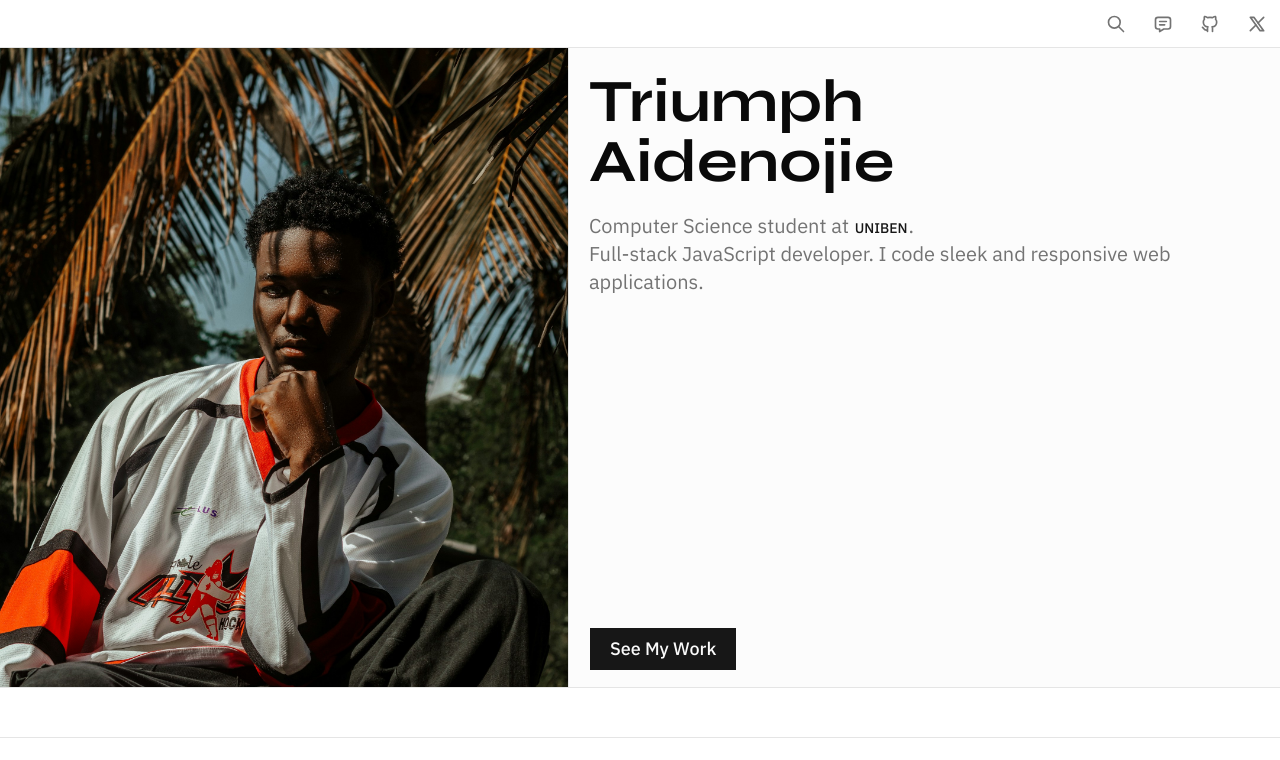
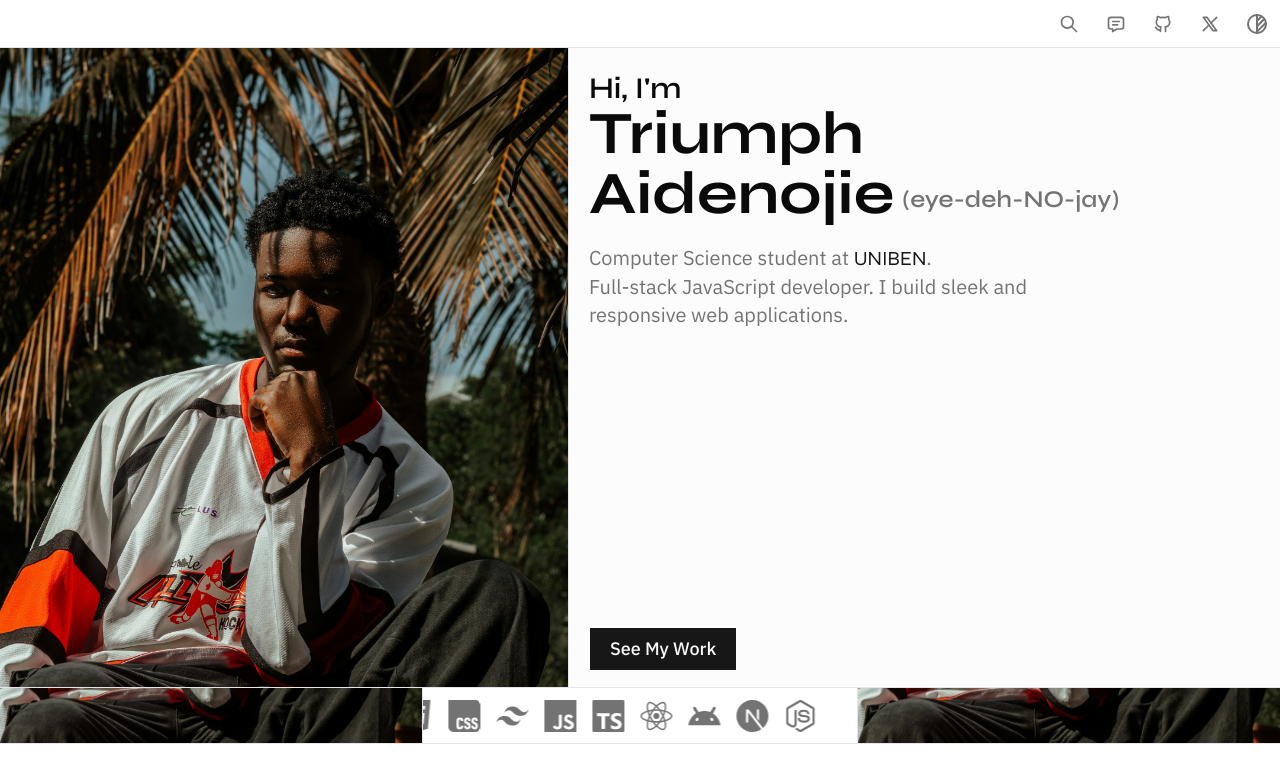
Before and after one commit to WebsTechne/portfolio, a Next.js app: page / in a window 1280 px wide. Shown: the top 760 px of the page. Built offline with nearby package versions, Linux system fonts and the light colour scheme.

Commit message:
feat(ui): add icons to marquee section

```diff
--- a/package.json
+++ b/package.json
@@ -21,6 +21,7 @@
     "react": "19.2.4",
     "react-dom": "19.2.4",
     "shadcn": "^4.7.0",
+    "simple-icons": "^16.20.0",
     "tailwind-merge": "^3.6.0",
     "tw-animate-css": "^1.4.0"
   },
--- a/src/app/globals.css
+++ b/src/app/globals.css
@@ -161,3 +161,21 @@ header[id],
 footer[id] {
   scroll-margin-top: 48px; /* match the header height */
 }
+
+.marquee-track {
+  animation: marquee 10s linear infinite;
+  @apply text-muted-foreground flex items-center gap-4;
+}
+
+.marquee-strip {
+  @apply flex shrink-0 gap-4;
+}
+
+@keyframes marquee {
+  0% {
+    transform: translateX(0);
+  }
+  100% {
+    transform: translateX(-50%);
+  } /* -50% because track = 2 strips */
+}
--- a/src/components/sections/footer.tsx
+++ b/src/components/sections/footer.tsx
@@ -17,7 +17,7 @@ export function Footer() {
   return (
     <footer id="contact" className="bg-background relative min-h-100">
       <form className="card-bg min-h-50 border-b p-4">
-        <h2 className="font-heading text-3xl font-semibold">Contact me</h2>
+        <h2 className="font-heading text-4xl font-semibold">Contact me</h2>
       </form>
 
       <Button
--- a/src/components/sections/header.tsx
+++ b/src/components/sections/header.tsx
@@ -1,19 +1,23 @@
 "use client";
 
+import { scrollTo } from "@/lib/scroll";
 import {
   IconBrandGithub,
   IconBrandX,
+  IconBrightness,
   IconMessage,
   IconSearch,
 } from "@tabler/icons-react";
 import { useLenis } from "lenis/react";
 import Link from "next/link";
+import { Button } from "../ui/button";
+import { useTheme } from "next-themes";
 
 export type TablerIcon = typeof IconSearch;
-type Social = { icon: TablerIcon; href: string };
+type Social = { icon: TablerIcon; href?: string; scrollTo?: string };
 const SOCIAL_LINKS: Social[] = [
   { icon: IconSearch, href: "#" },
-  { icon: IconMessage, href: "#contact" },
+  { icon: IconMessage, scrollTo: "contact" },
   { icon: IconBrandGithub, href: "https://github.com/webstechne" },
   { icon: IconBrandX, href: "https://x.com/triumph_dev" },
 ];
@@ -24,30 +28,43 @@ export const Icon = ({ icon: IconComponent }: { icon: TablerIcon }) => {
 
 export function Header() {
   const lenis = useLenis();
-
-  const handleHashClick = (e: React.MouseEvent, href: string) => {
-    if (href.startsWith("#")) {
-      e.preventDefault();
-      lenis?.scrollTo(href);
-    }
-  };
+  const { resolvedTheme: theme, setTheme } = useTheme();
+  const isDark = theme === "dark";
 
   return (
     <header className="bg-background flex-between sticky top-0 z-1000 h-12 border-b">
       <section className="flex-center h-full flex-row"></section>
       <section className="flex-center h-full flex-row">
-        {SOCIAL_LINKS.map((soc) => (
+        {SOCIAL_LINKS.map((soc) => {
+          return soc.scrollTo ? (
+            <button
+              key={soc.scrollTo!}
+              onClick={() => scrollTo(lenis, soc.scrollTo!)}
+              className="flex-center hover:bg-primary/10 hover:text-primary text-muted-foreground aspect-square h-full"
+            >
+              <Icon icon={soc.icon} />
+            </button>
+          ) : soc.href ? (
             <Link
               key={soc.href}
-            href={soc.href}
-            onClick={(e) => handleHashClick(e, soc.href)}
-            replace={!soc.href.startsWith("http")}
-            target={soc.href.startsWith("http") ? "_blank" : "_self"}
+              href={soc.href!}
+              onClick={() => scrollTo(lenis, soc.href!)}
+              replace={!soc.href?.startsWith("http")}
+              target={soc.href?.startsWith("http") ? "_blank" : "_self"}
               className="flex-center hover:bg-primary/10 hover:text-primary text-muted-foreground aspect-square h-full"
             >
               <Icon icon={soc.icon} />
             </Link>
-        ))}
+          ) : null;
+        })}
+
+        {/* Theme toggle */}
+        <button
+          onClick={() => setTheme(isDark ? "light" : "dark")}
+          className="flex-center hover:bg-primary/10 hover:text-primary text-muted-foreground aspect-square h-full"
+        >
+          <IconBrightness />
+        </button>
       </section>
     </header>
   );
--- a/src/components/sections/hero.tsx
+++ b/src/components/sections/hero.tsx
@@ -4,16 +4,10 @@ import Image from "next/image";
 import { Button } from "../ui/button";
 import Link from "next/link";
 import { useLenis } from "lenis/react";
+import { scrollTo } from "@/lib/scroll";
 
 export function HeroSection() {
   const lenis = useLenis();
-  const year = new Date().getFullYear();
-  const age = year - 2008;
-
-  const handleScrollToWork = (e: React.MouseEvent) => {
-    e.preventDefault();
-    lenis?.scrollTo("#work");
-  };
 
   return (
     <section
@@ -32,23 +26,32 @@ export function HeroSection() {
       </div>
 
       <div className="card-bg flex-between h-full flex-col gap-5 px-5 pt-6 pb-4">
-        <div className="flex flex-col gap-5">
-          <h1 className="font-heading max-w-sm text-6xl leading-15 font-bold">
-            Triumph Aidenojie
-          </h1>
-          <p className="text-muted-foreground text-xl">
-            {/*Hi. I&apos;m <span className="text-foreground font-medium">Triumph Aidenojie.</span>*/}
+        <div className="flex w-full flex-col items-start gap-5">
+          <div>
+            <h3 className="font-heading text-3xl leading-8 font-semibold">
+              Hi, I&apos;m
+            </h3>
+            <h1 className="font-heading relative max-w-sm text-6xl leading-15 font-bold">
+              Triumph
+            </h1>
+            <h1 className="font-heading relative w-max! max-w-sm text-6xl leading-15 font-bold">
+              Aidenojie
+              <span className="text-muted-foreground absolute bottom-2 left-full ml-2 w-max text-2xl font-semibold">
+                (eye-deh-NO-jay)
+              </span>
+            </h1>
+          </div>
+          <p className="text-muted-foreground max-w-md text-xl">
             Computer Science student at{" "}
-            <Button
-              variant="link"
-              className="h-max! p-0!"
-              render={<Link href="https://uniben.edu" />}
-              nativeButton={false}
+            <Link
+              href="https://uniben.edu"
+              target="_blank"
+              className="text-primary font-heading underline-offset-3 hover:underline"
             >
               UNIBEN
-            </Button>
+            </Link>
             . <br />
-            Full-stack JavaScript developer. I code sleek and responsive web
+            Full-stack JavaScript developer. I build sleek and responsive web
             applications.
             {/*I&apos;m a full-stack developer with a passion for creating sleek and responsive web applications. I design websites and mobile apps. I particularly love dynamic and interactive user experiences.*/}
           </p>
@@ -58,8 +61,7 @@ export function HeroSection() {
           <Button
             size="lg"
             className="h-11 px-5 text-lg"
-            render={<Link href="#work" replace onClick={handleScrollToWork} />}
-            nativeButton={false}
+            onClick={() => scrollTo(lenis, "work")}
           >
             See My Work
           </Button>
--- a/src/components/sections/stack-marquee.tsx
+++ b/src/components/sections/stack-marquee.tsx
@@ -1,8 +1,86 @@
+import Image from "next/image";
+import {
+  siJavascript,
+  siReact,
+  siHtml5,
+  siCss,
+  siNodedotjs,
+  siTypescript,
+  siNextdotjs,
+  siTailwindcss,
+  siAndroid,
+} from "simple-icons";
+
+export type SimpleIcon = typeof siCss;
+function TechIcon({ icon, size = 32 }: { icon: SimpleIcon; size?: number }) {
+  return (
+    <svg
+      role="img"
+      viewBox="0 0 24 24"
+      width={size}
+      height={size}
+      fill="currentColor"
+      xmlns="http://www.w3.org/2000/svg"
+    >
+      <path d={icon.path} />
+    </svg>
+  );
+}
+
 export function StackMarqueeSection() {
+  const icons = [
+    siHtml5,
+    siCss,
+    siTailwindcss,
+    siJavascript,
+    siTypescript,
+    siReact,
+    siAndroid,
+    siNextdotjs,
+    siNodedotjs,
+  ];
+
   return (
     <section
       id="stack-marquee"
-      className="flex h-12.5 items-center gap-5 overflow-x-clip border-b"
-    ></section>
+      className="flex h-14 items-center overflow-x-clip border-b"
+    >
+      <div className="relative h-full flex-1">
+        <Image
+          src="/stephen-tettey-atsu-Bg6ob-DYdfg-unsplash.jpg"
+          alt="Stephen Tettey Atsu from Unsplash"
+          className="object-cover object-bottom md:w-[44vw]!"
+          sizes="(max-width: 768px) 100vw, 44vw"
+          fill
+          priority
+        />
+      </div>
+      <div className="flex-center relative h-full w-full max-w-109 overflow-clip border-x">
+        <div className="marquee-track">
+          {/* Strip 1 */}
+          <div className="marquee-strip">
+            {icons.map((icon) => (
+              <TechIcon key={icon.slug} icon={icon} />
+            ))}
+          </div>
+          {/* Strip 2 — identical clone */}
+          <div className="marquee-strip" aria-hidden="true">
+            {icons.map((icon) => (
+              <TechIcon key={icon.slug} icon={icon} />
+            ))}
+          </div>
+        </div>
+      </div>
+      <div className="relative h-full flex-1">
+        <Image
+          src="/stephen-tettey-atsu-Bg6ob-DYdfg-unsplash.jpg"
+          alt="Stephen Tettey Atsu from Unsplash"
+          className="object-cover object-bottom md:w-[44vw]!"
+          sizes="(max-width: 768px) 100vw, 44vw"
+          fill
+          priority
+        />
+      </div>
+    </section>
   );
 }
--- a/src/components/sections/work.tsx
+++ b/src/components/sections/work.tsx
@@ -39,8 +39,8 @@ const PROJECTS = [
 export function WorkSection() {
   return (
     <section id="work" className="bg-background">
-      <div className="px-2 py-4">
-        <h1 className="font-heading text-3xl font-semibold">Projects</h1>
+      <div className="px-4 py-6">
+        <h2 className="font-heading text-4xl font-semibold">Projects</h2>
         <p className="text-muted-foreground max-w-prose text-lg">
           These are some of the projects I&apos;ve worked on. All the projects
           here are open-source and hosted on Vercel. They&apos;re all built with{" "}
@@ -51,9 +51,9 @@ export function WorkSection() {
         </p>
       </div>
 
-      <div className="bg-border dark:bg-primary/30 dark:border-primary/30 grid min-h-[85vh] grid-cols-2 grid-rows-2 gap-px border-b">
+      <div className="bg-border dark:bg-primary/30 dark:border-primary/30 grid grid-cols-2 grid-rows-2 gap-px border-b pt-px">
         {PROJECTS.map((project, index) => (
-          <div key={`${project.title}-${index}`} className="card-bg p-4">
+          <div key={`${project.title}-${index}`} className="bg-card p-4">
             <div className="bg-muted relative mb-2 aspect-video w-full">
               <Image
                 src={project.src}
@@ -107,7 +107,14 @@ export function WorkSection() {
               <p className="line-clamp-2 max-w-100">{project.description}</p>
             </div>
 
-            <div className="bg-muted h-full w-8/10"></div>
+            <div className="bg-muted relative h-full w-8/10 border">
+              <Image
+                src={project.src}
+                alt={project.title}
+                className="object-cover"
+                fill
+              />
+            </div>
 
             <div className="absolute right-4 bottom-4 flex items-center gap-2">
               <Button
--- /dev/null
+++ b/src/lib/scroll.ts
@@ -0,0 +1,9 @@
+import type Lenis from "lenis";
+
+export function scrollTo(lenis: Lenis | undefined, id: string) {
+  const target = document.getElementById(id);
+  if (!target) return;
+  const distance = Math.abs(target.getBoundingClientRect().top);
+  const duration = Math.min(Math.max(distance / 1000, 0.4), 1.2);
+  lenis?.scrollTo(`#${id}`, { duration });
+}
```
Also changed, not shown: 2 other files (tests, documents, lock files or other folders). Lines whose indentation alone changed are shown as unchanged.
